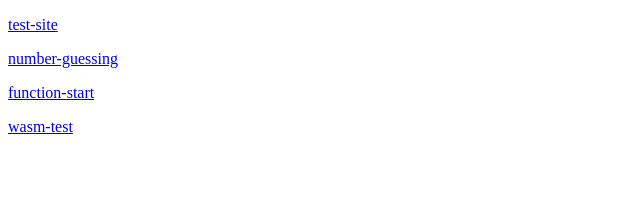
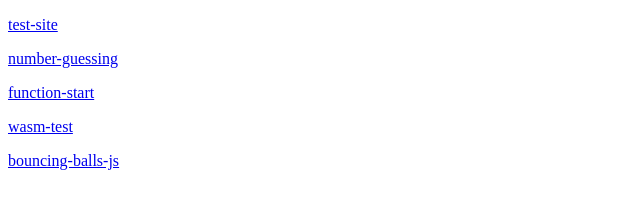
Before and after one commit to weadal/web-projects, a plain HTML site: page index.html in a window 1280 px wide. Shown: the whole page, without its empty margins (0-640 px from the left). Drawn offline with Linux system fonts and the light colour scheme.

Commit message:
Update index.html

```diff
--- a/index.html
+++ b/index.html
@@ -14,6 +14,7 @@
     <p><a href="projects/wasm-guessing-game/index.html">number-guessing</a></p>
     <p><a href="function-start/index.html">function-start</a></p>
     <p><a href="wasm-test/www/dist/index.html">wasm-test</a></p>
+    <p><a href="oojs/bouncing-balls/index.html">bouncing-balls-js</a></p>
 </body>
 
 </html>
```
